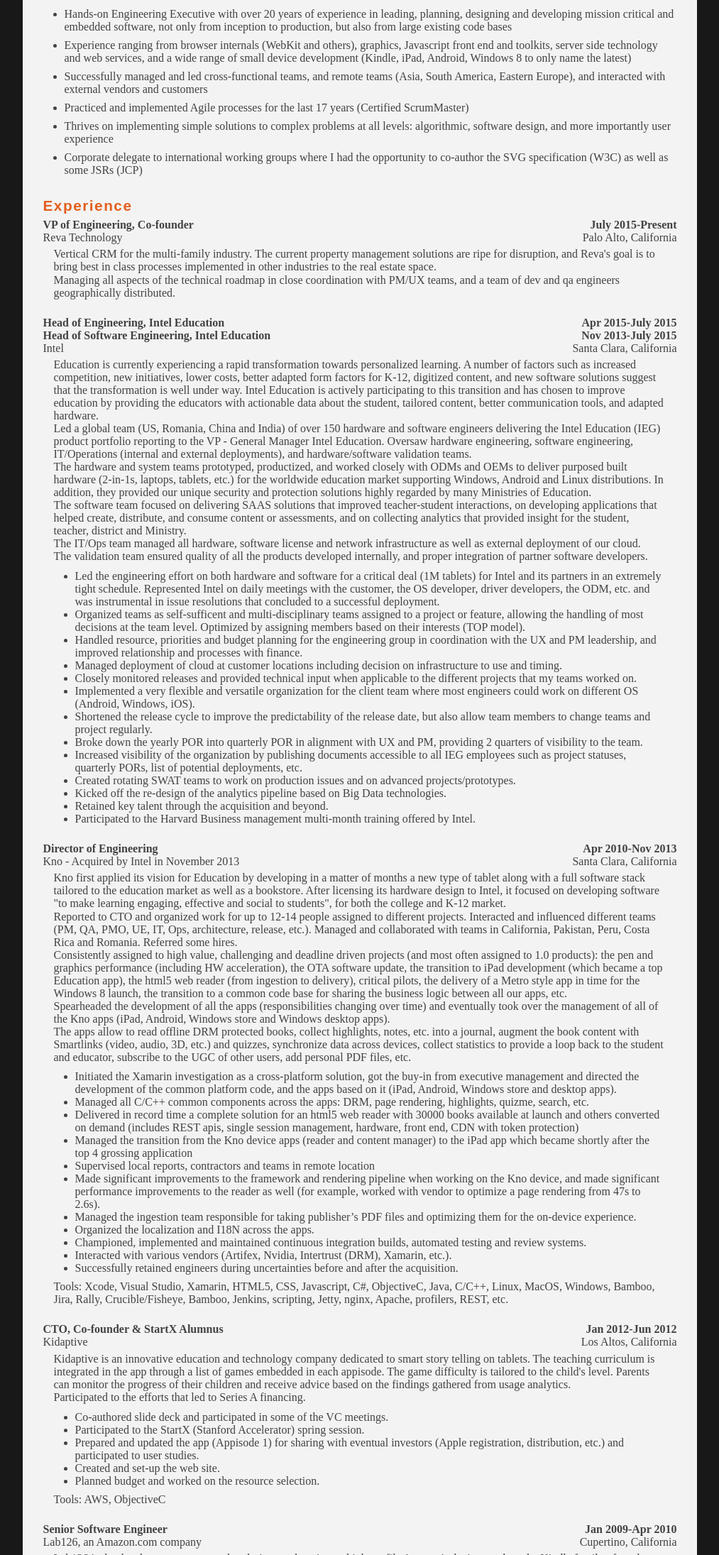
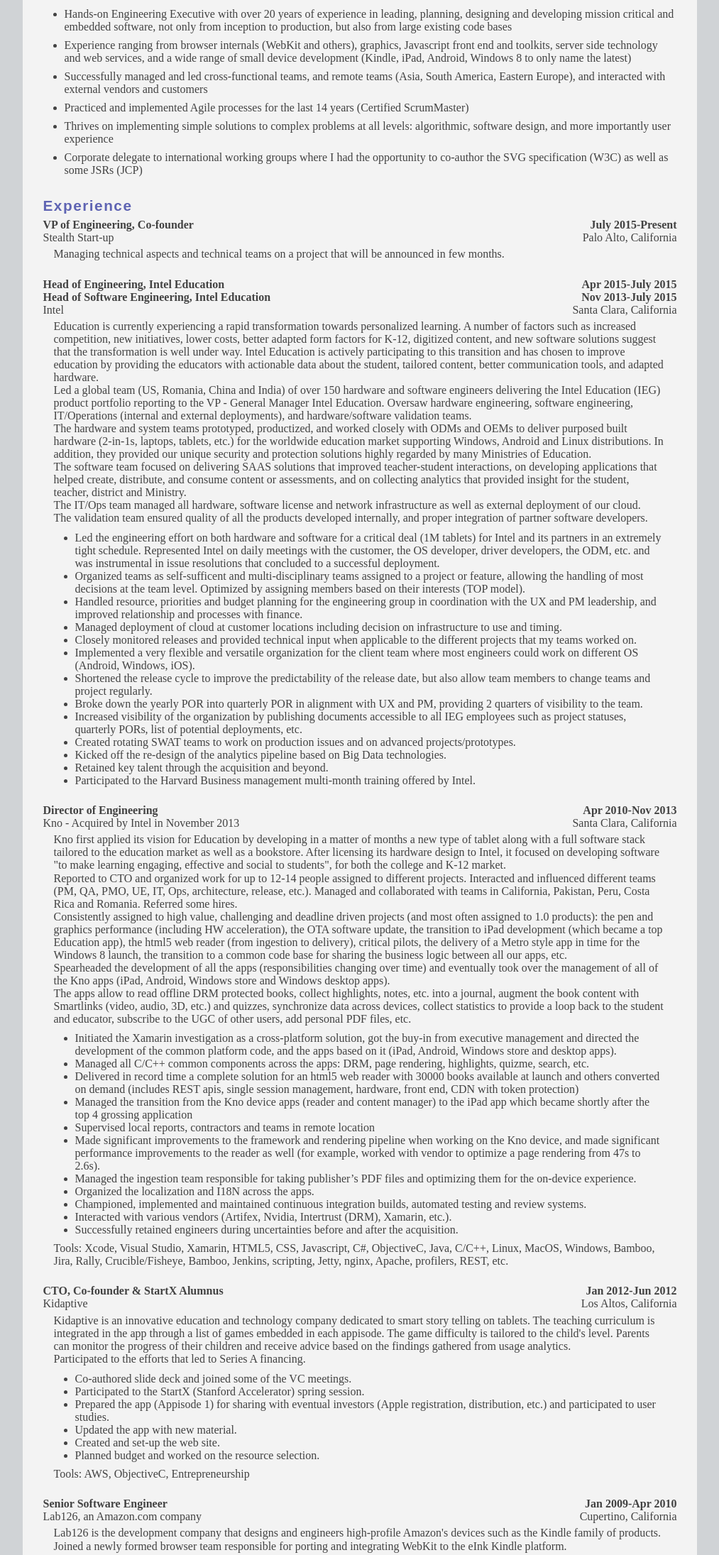
Before and after one commit to cgillette/cgillette.github.io, a plain HTML site: page resume.html in a window 1280 px wide. Shown: the part 223-2414 px from the top of the page at 71% size, without its empty margins (133-1146 px from the left). Drawn offline with Linux system fonts and the light colour scheme.

Commit message:
Updated colors

```diff
--- a/resume.css
+++ b/resume.css
@@ -44,7 +44,7 @@ table {
 
 .mainDetails {
 	padding: 25px 35px;
-	border-bottom: 2px solid #cf8a05;
+	border-bottom: 2px solid #0826a7;
 	background: #ededed;
 }
 
@@ -54,7 +54,7 @@ table {
 .footerDetails {
 	clear: both;
 	padding: 10px 35px;
-	border-top: 2px solid #cf8a05;
+	border-top: 2px solid #0826a7;
 	background: #ededed;
 }
 
@@ -80,7 +80,7 @@ table {
 }
 
 body {
-    background: #181818;
+    background: rgb(208, 211, 214);
     color: #424242;
 	font-family: "Times New Roman";
 /*	background-color: #3f3f3f;
@@ -96,7 +96,7 @@ h1,h2,h3,h4,h5,h6 {
 }
 
 h1 {
-    color: #e45e1e;
+    color: #5f64b3;
 	font-family: Arial, 'IM Fell French Canon SC', serif;
 }
 
@@ -189,13 +189,13 @@ a:link {
 }
 
 ::-moz-selection {
-    background: #e45e1e;
+    background: #56a0bf;
     color: #fff;
     text-shadow: none;
 }
 
 ::selection {
-    background: #e45e1e;
+    background: #56a0bf;
     color: #fff;
     text-shadow: none;
 }
--- a/resume.html
+++ b/resume.html
@@ -159,7 +159,7 @@ while(x=eval(x));
 			<li>Hands-on Engineering Executive with over 20 years of experience in leading, planning, designing and developing mission critical and embedded software, not only from inception to production, but also from large existing code bases</li>
 			<li>Experience ranging from browser internals (WebKit and others), graphics, Javascript front end and toolkits, server side technology and web services, and a wide range of small device development (Kindle, iPad, Android, Windows 8 to only name the latest)</li>
 			<li>Successfully managed and led cross-functional teams, and remote teams (Asia, South America, Eastern Europe), and interacted with external vendors and customers</li>
-			<li>Practiced and implemented Agile processes for the last 17 years (Certified ScrumMaster)</li>
+			<li>Practiced and implemented Agile processes for the last 14 years (Certified ScrumMaster)</li>
 			<li>Thrives on implementing simple solutions to complex problems at all levels: algorithmic, software design, and more importantly user experience</li>
 			<li>Corporate delegate to international working groups where I had the opportunity to co-author the SVG specification (W3C) as well as some JSRs (JCP)</li>
 		</ul>
@@ -175,17 +175,17 @@ while(x=eval(x));
 			 July 2015-Present
 		</p>
 		<p class="employer">
-			 Reva Technology
+			 Stealth Start-up
 		</p>
 		<p class="location">
 			 Palo Alto, California
 		</p>
 		<div class="job body">
 		<p class="employer summary">
-			Vertical CRM for the multi-family industry. The current property management solutions are ripe for disruption, and Reva's goal is to bring best in class processes implemented in other industries to the real estate space.
+			 Managing technical aspects and technical teams on a project that will be announced in few months.
 		</p>
 		<p class="duties header">
-			Managing all aspects of the technical roadmap in close coordination with PM/UX teams, and a team of dev and qa engineers geographically distributed.
+
 		 </p>
 		<p class="detailsGroup clearfix">
 			<a>
@@ -356,14 +356,15 @@ while(x=eval(x));
 		</p>
 		<div class="duties description">
 			<ul>
-				<li>Co-authored slide deck and participated in some of the VC meetings.</li>
+				<li>Co-authored slide deck and joined some of the VC meetings.</li>
 				<li>Participated to the StartX (Stanford Accelerator) spring session.</li>
-				<li>Prepared and updated the app (Appisode 1) for sharing with eventual investors (Apple registration, distribution, etc.) and participated to user studies.</li>
+				<li>Prepared the app (Appisode 1) for sharing with eventual investors (Apple registration, distribution, etc.) and participated to user studies.</li>
+				<li>Updated the app with new material.</li>
 				<li>Created and set-up the web site.</li>
 				<li>Planned budget and worked on the resource selection.</li>
 			</ul>
 			<p class="tools">
-				Tools: AWS, ObjectiveC
+				Tools: AWS, ObjectiveC, Entrepreneurship
 			</p>
 		</div>
 	</div>
```
